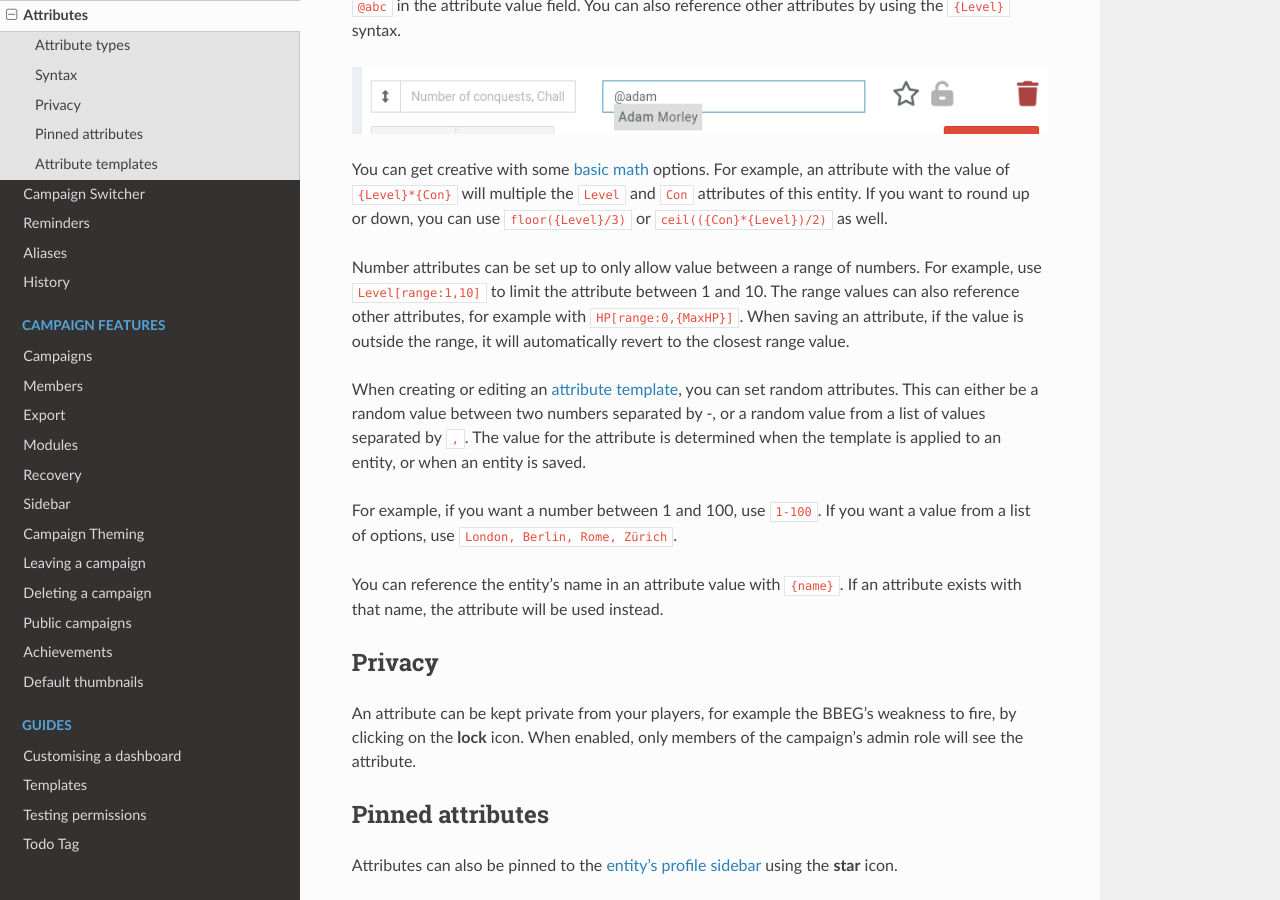
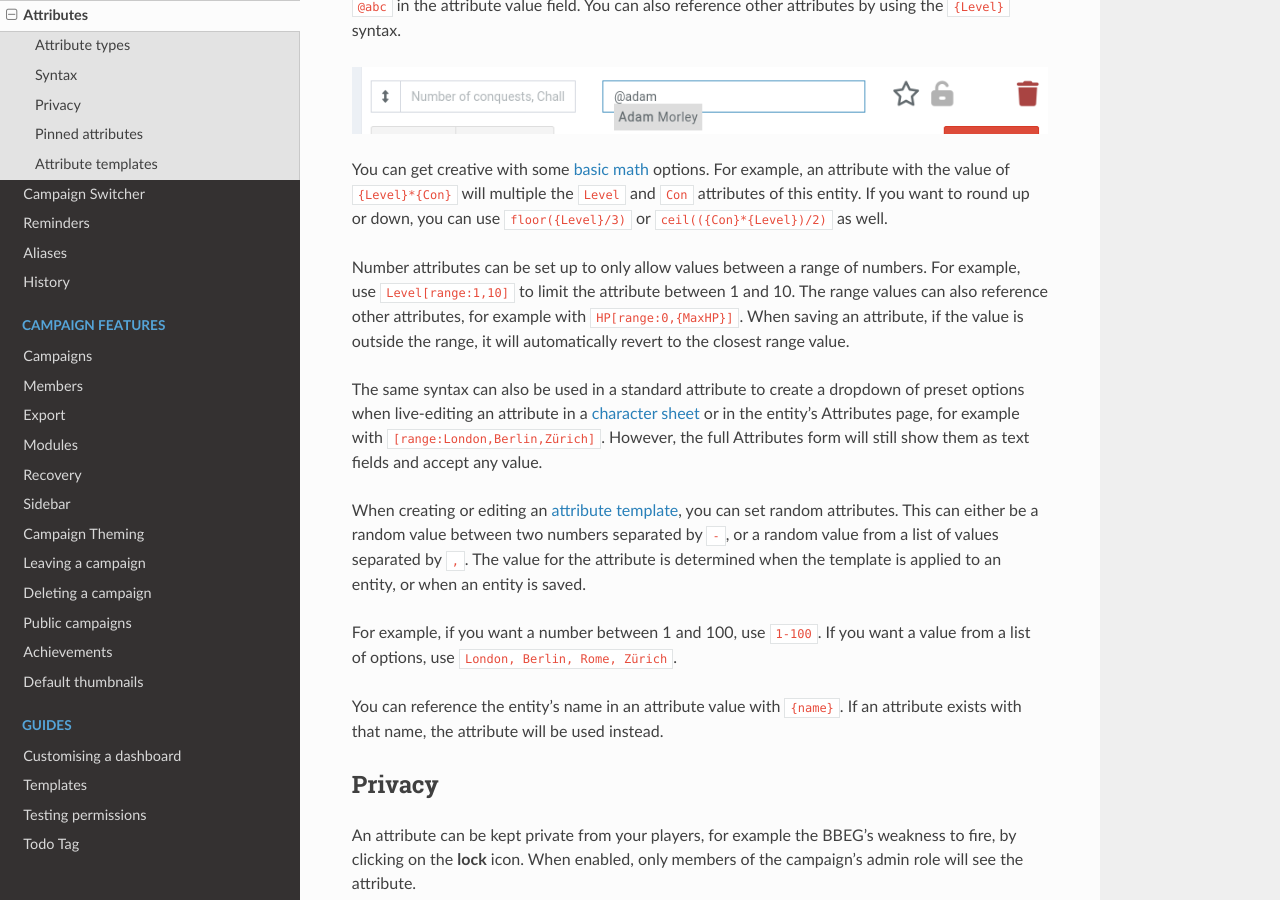
Before and after one commit to owlchester/kanka-docs, a Sphinx documentation site: the page built from docs/source/features/attributes.md, in a window 1280 px wide and 900 px high, scrolled down 711 px. Built offline with Sphinx 7.4.7 and the Read the Docs theme 2.0.0, drawn with Linux system fonts in a browser that asks for light colours.

Commit message:
Added a paragraph about using range attributes for option sets

```diff
--- a/docs/source/features/attributes.md
+++ b/docs/source/features/attributes.md
@@ -23,9 +23,11 @@ You can reference entities in attributes using the advanced mention syntax `[ent
 
 You can get creative with some [basic math](https://github.com/chriskonnertz/string-calc) options. For example, an attribute with the value of `{Level}*{Con}` will multiple the `Level` and `Con` attributes of this entity. If you want to round up or down, you can use `floor({Level}/3)` or `ceil(({Con}*{Level})/2)` as well.
 
-Number attributes can be set up to only allow value between a range of numbers. For example, use `Level[range:1,10]` to limit the attribute between 1 and 10. The range values can also reference other attributes, for example with `HP[range:0,{MaxHP}]`. When saving an attribute, if the value is outside the range, it will automatically revert to the closest range value.
+Number attributes can be set up to only allow values between a range of numbers. For example, use `Level[range:1,10]` to limit the attribute between 1 and 10. The range values can also reference other attributes, for example with `HP[range:0,{MaxHP}]`. When saving an attribute, if the value is outside the range, it will automatically revert to the closest range value.
 
-When creating or editing an [attribute template](/entities/attribute-templates), you can set random attributes. This can either be a random value between two numbers separated by -, or a random value from a list of values separated by `,`. The value for the attribute is determined when the template is applied to an entity, or when an entity is saved.
+The same syntax can also be used in a standard attribute to create a dropdown of preset options when live-editing an attribute in a [character sheet](/marketplace/character-sheets) or in the entity’s Attributes page, for example with `[range:London,Berlin,Zürich]`. However, the full Attributes form will still show them as text fields and accept any value.
+
+When creating or editing an [attribute template](/entities/attribute-templates), you can set random attributes. This can either be a random value between two numbers separated by `-`, or a random value from a list of values separated by `,`. The value for the attribute is determined when the template is applied to an entity, or when an entity is saved.
 
 For example, if you want a number between 1 and 100, use `1-100`. If you want a value from a list of options, use `London, Berlin, Rome, Zürich`.
 
```
